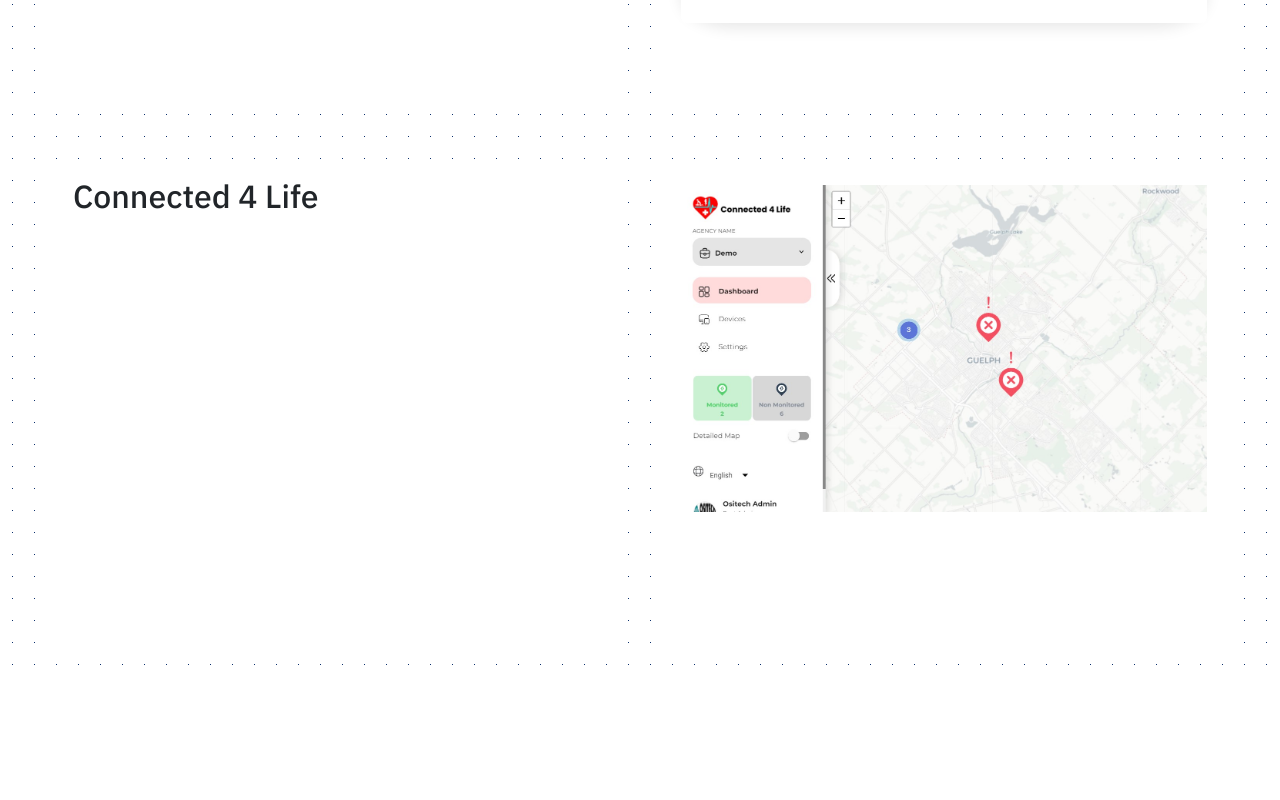
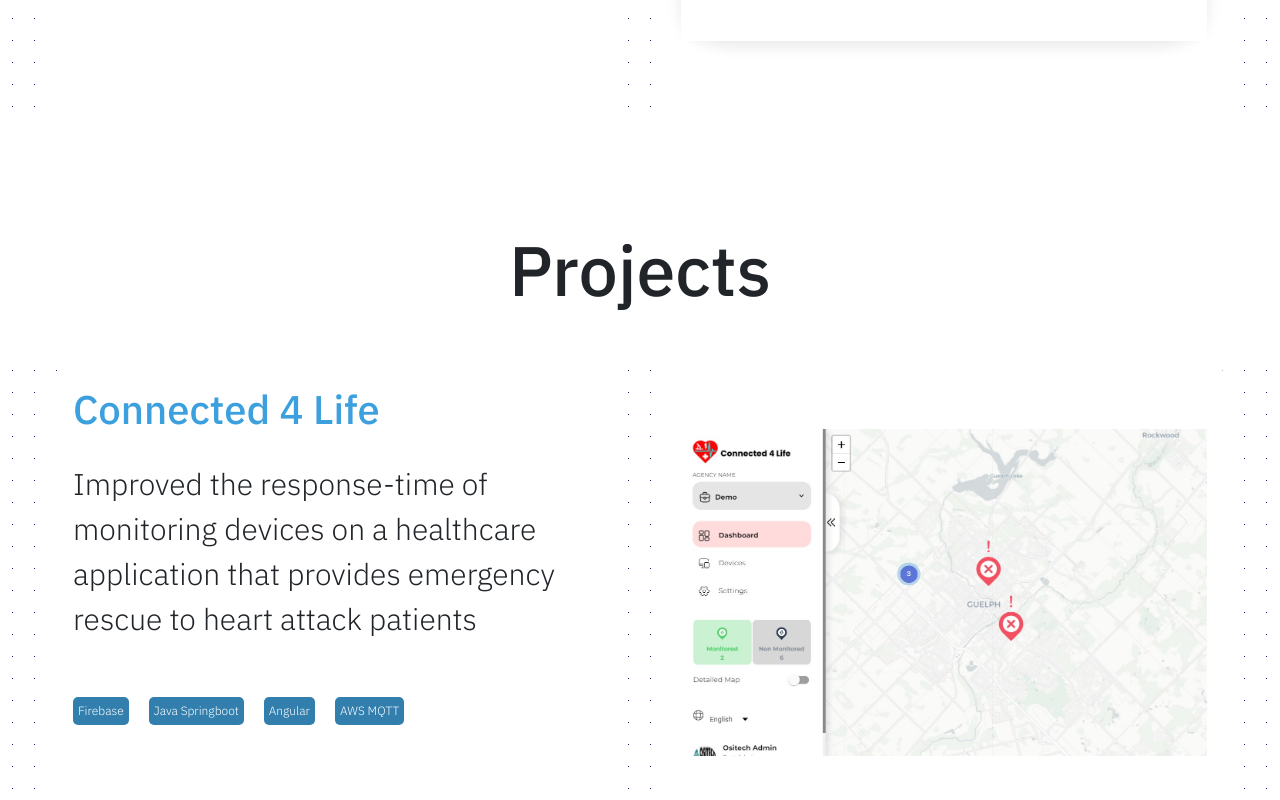
Before and after one commit to HassanAdnan123/portfolio, a React (Create React App) app: page / in a window 1280 px wide. Shown: the part 1040-1840 px from the top of the page. Before the commit the page ends 1716 px from the top, so only its background shows below. Built offline with nearby package versions, Linux system fonts and the light colour scheme.

Commit message:
Added projects

```diff
--- a/src/Views/Layout/Card/Card.css
+++ b/src/Views/Layout/Card/Card.css
@@ -1,5 +1,6 @@
 @import url('./../../../bootstrap/css/bootstrap-grid.min.css');
 @import url('./../../../bootstrap/css/bootstrap.min.css');
+@import url('https://fonts.googleapis.com/css2?family=IBM+Plex+Sans:wght@300&family=Ubuntu:wght@300&display=swap');
 
 .card {
     padding: 1rem;
@@ -26,3 +27,33 @@
 .tabPanel {
   padding: -50px;
 }
+
+.cardDescription {
+  margin-top: 20px;
+  font-size: 30px;
+  font-weight: 300;
+}
+
+.cardHeading {
+  color: #3da0de;
+  font-size: 40px;
+}
+
+.technologyTags {
+  margin-right: 20px;
+  font-size: 12px;
+  font-weight: 300;
+  color: white;
+  padding: 5px;
+  border-radius: 5px;
+  background-color: #327fae;
+  margin-top: 40px;
+}
+
+.technologyTagsContainer{
+  display: flex;
+}
+
+.fullWidthImage {
+  width: 400px;
+}
--- a/src/Views/Layout/Card/Card.js
+++ b/src/Views/Layout/Card/Card.js
@@ -14,9 +14,15 @@ export default function Card(props) {
             }
 
             {/* Card Inner Content */}
-            <h2>{props.heading}</h2>
+            <h2 className='cardHeading'>{props.heading}</h2>
 
-            {props.content}
+            <p className='cardDescription'>{props.description}</p>
+
+            <div className='technologyTagsContainer'>
+                {props.technologies ?
+                    props.technologies.map((item) => {return <p className='technologyTags'>{item}</p>}) : null
+                }
+            </div>
 
             {props.image}
 
--- a/src/Views/Portfolio.css
+++ b/src/Views/Portfolio.css
@@ -27,3 +27,20 @@
 .landingText {
     font-size: 50px;
 }
+
+code {
+    color:#3da0de;
+}
+
+.sectionHeaderContainer {
+    display: flex;
+    justify-content: center;
+    background-color: white;
+}
+
+.sectionHeader {
+    font-size: 70px;
+    margin-top: 100px;
+    margin-bottom: 40px;
+
+}
--- a/src/Views/Portfolio.js
+++ b/src/Views/Portfolio.js
@@ -3,51 +3,35 @@ import Card from './Layout/Card/Card'
 import Navbar from './Layout/Navbar/Navbar'
 import DeveloperImage from './Custom/DeveloperImage'
 import c4life from './../Assets/c4life.jpg'
+import hcm from './../Assets/hcm.jpg'
+import tbaml from './../Assets/tbaml.jpg'
 import './Portfolio.css'
 import LandingText from './Custom/LandingText'
 import TabViewSkills from './Custom/TabViewSkills'
 
 export default function Portfolio() {
-//   const itemTemplate = (item) => {
-//     return <Card cardHeaderImageSquare={item.image} verticalAlignedSubHeading = {item.title} verticalAlignedContent = {item.content}/>
-// }
-  // const projects = [
-  //   {
-  //     title: "TBML Implementation",
-  //     content: "Implemented the state bank's trade based anti money laundering module leading banks in Pakistan and in China",
-  //     image: HandcuffsImage
-  //   },
-  //   {
-  //     title: "Connected 4 Life",
-  //     content: "Developed the backend of a healthcare application that is based on emergency rescue services."
-  //   },
-  //   {
-  //     title: "Human Capital Management",
-  //     content: "Built the architecture of a Human Resource management system in Java Springboot"
-  //   },
-  //   {
-  //     title: "Attendance Portal",
-  //     content: "Developed a full stack app for attendance management for a local client"
-  //   }
-  // ]
 
-  // const technologies = [
-  // {
-  //   title: "MEAN Stack",
-  //   content: "I develop awesome designs using Angular, integrate them with nodejs and connect them to Mongo or MySQL databases.",
-  //   image: MeanImage
-  // },
-  // {
-  //   title: "Java",
-  //   content: "For complex logic and sustainable backend, and for scalable products, I develop in Java Springboot.",
-  //   image: JavaImage
-  // },
-  // {
-  //   title: "MERN Stack",
-  //   content: "For light weight applications having greater focus on UI/UX, I develop in React",
-  //   image: MernImage
-  // }
-  // ]
+  const projects = [
+    {
+      title: "Trade Based Anti-Money Laundering",
+      content: "Helped local and international banks automate the process of screening trade transactions to detect Money Laundering and Fraud",
+      technologies: [".NET", "Java Springboot", "Angular", "Oracle SQL"]
+    },
+    {
+      title: "Connected 4 Life",
+      content: "Improved the response-time of monitoring devices on a healthcare application that provides emergency rescue to heart attack patients",
+      technologies: ["Firebase", "Java Springboot", "Angular", "AWS MQTT"]
+    },
+    {
+      title: "Human Capital Management",
+      content: "Built the backend architecture and frontend of a HR Management System that is a one-stop solution for employers",
+      technologies: ["Angular", "Java Springboot"]
+    },
+    {
+      title: "Attendance Portal",
+      content: "Developed a full stack app for attendance management for a local client"
+    }
+  ]
 
   return (
     <div className='portfolioContainer'>
@@ -55,12 +39,21 @@ export default function Portfolio() {
         <Navbar/>
       </div>
       <div className='cards'>
-            <Card backgroundColor='yellow' image={<DeveloperImage/>}/>
+            <Card image={<DeveloperImage/>}/>
             <Card verticalAlignedContent={<LandingText/>} />
             <Card verticalAlignedFullHeightHeading="Tools & Technologies" />
             <Card verticalAlignedContent={<TabViewSkills/>}/>
-            <Card heading="Connected 4 Life" subheading="Implemented XYZ" />
+      </div>
+      <div className='sectionHeaderContainer'>
+            <h1 className='sectionHeader'>Projects</h1>
+      </div>
+      <div className='cards'>
+            <Card heading={projects[1].title} description={projects[1].content} technologies={projects[1].technologies}/>
             <Card fullWidthImage={c4life} />
+            <Card heading={projects[2].title} description={projects[2].content} technologies={projects[2].technologies} />
+            <Card fullWidthImage={hcm} />
+            <Card heading={projects[0].title} description={projects[0].content} technologies={projects[0].technologies} />
+            <Card fullWidthImage={tbaml} />
       </div>
     </div>
   )
```
Also changed, not shown: src/Views/Layout/Project/Project.js (deleted, +0 -7 lines), src/Assets/tbaml.jpg (added), src/Views/Layout/Project/Project.css (deleted).
